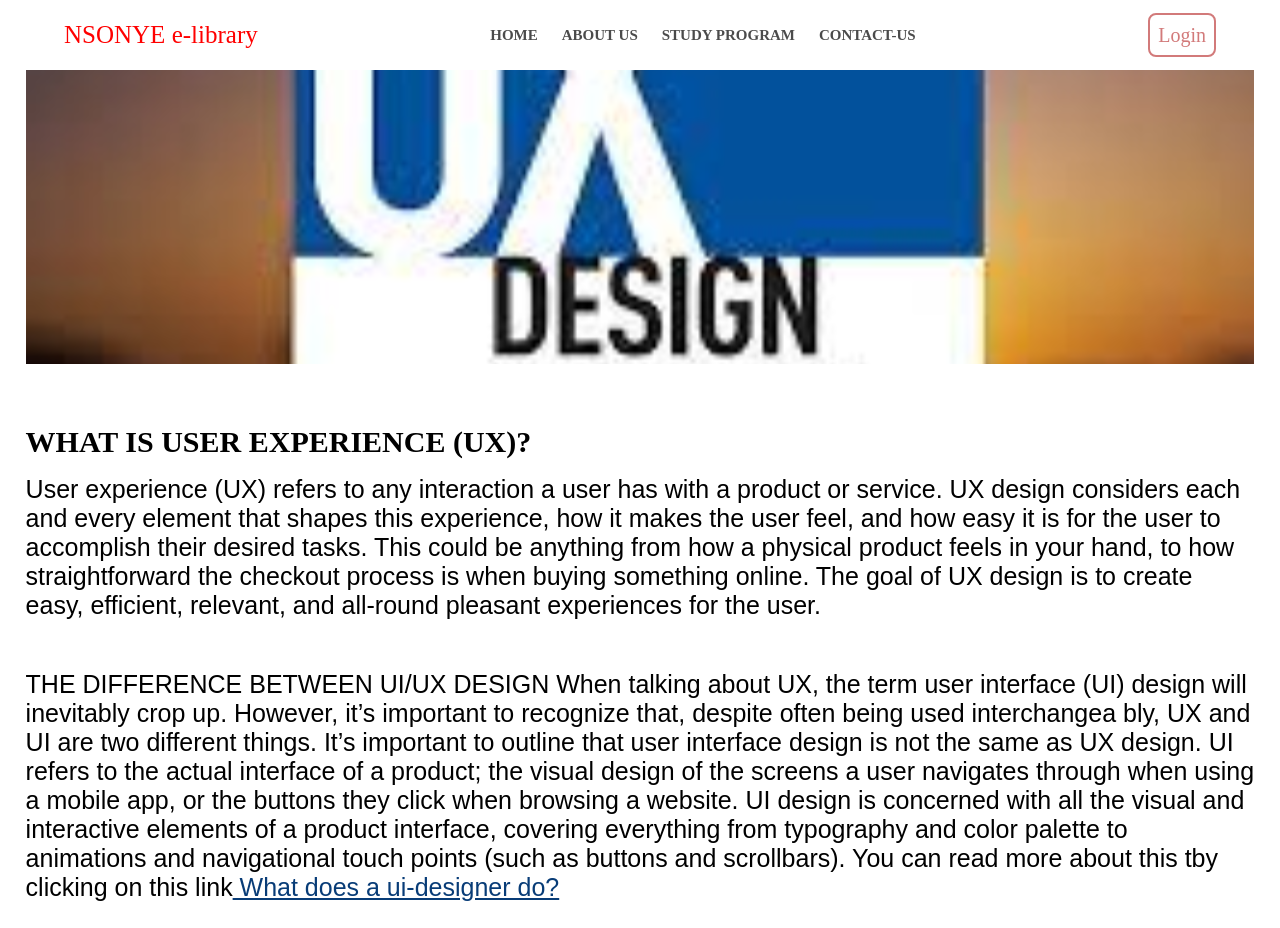
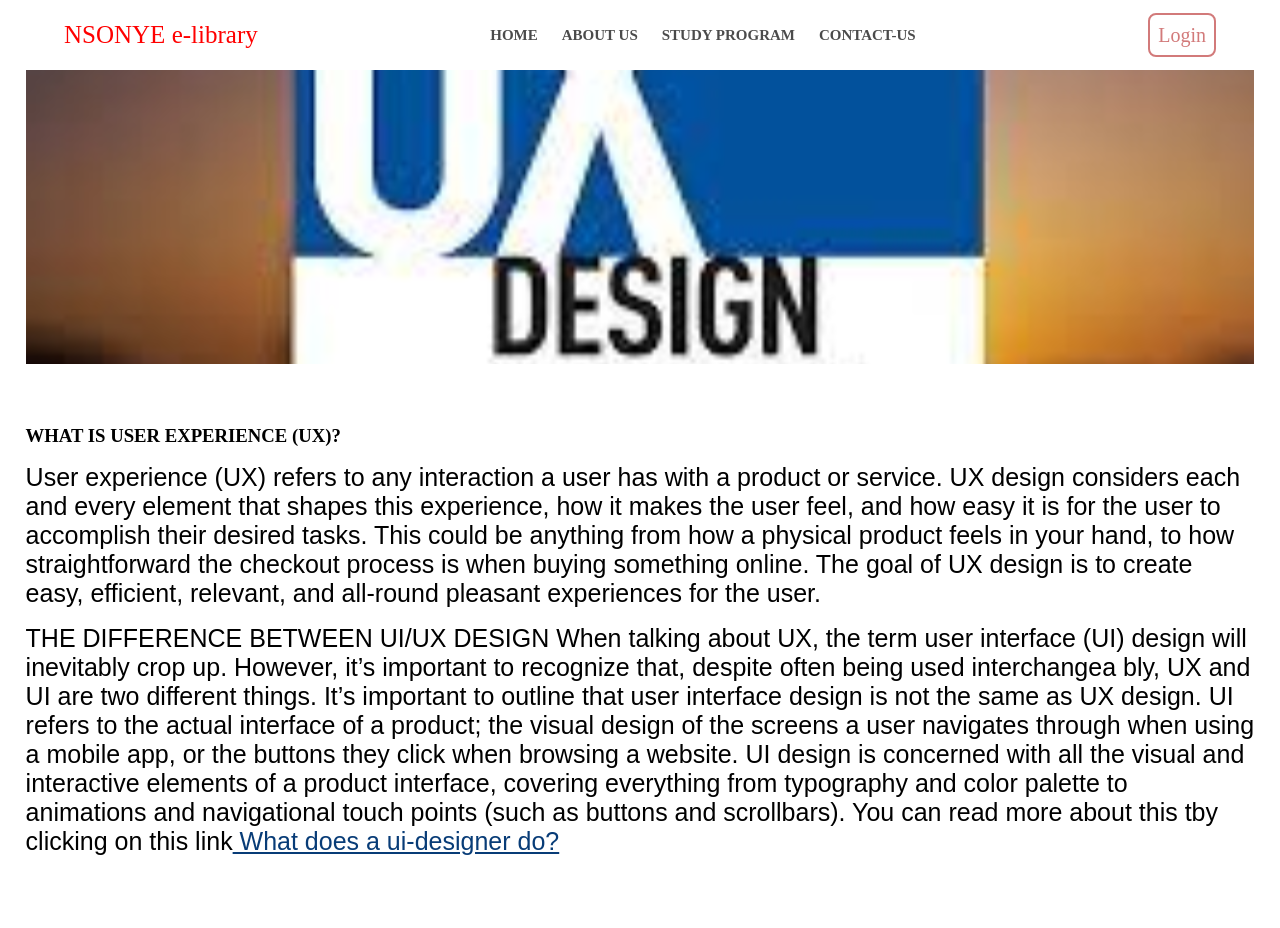
Before and after one commit to kennyegun24/electronic-library, a React (Create React App) app: page /uiux in a window 1280 px wide. After the commit the page ends 882 px from the top, so only its background shows below. Built offline with nearby package versions, Linux system fonts and the light colour scheme; no server answers.

Commit message:
Add new class names to headers

```diff
--- a/src/components/UiuxCours.jsx
+++ b/src/components/UiuxCours.jsx
@@ -5,7 +5,7 @@ const UiuxCours = () => {
         <div className='uiuxCourse'>
             <div className='uiuxImg' />
             <div style={{ marginTop: '5%', display: 'flex', flexDirection: 'column', gap: '1rem' }}>
-                <h3 style={{ fontSize: '30px' }}>
+                <h3 className='uiuxCntsHd'>
                     WHAT IS USER EXPERIENCE (UX)?
                 </h3>
                 <p className='uiuxCnts'>
@@ -14,7 +14,6 @@ const UiuxCours = () => {
                     This could be anything from how a physical product feels in your
                     hand, to how straightforward the checkout process is when buying something online. The goal of UX design is to create easy, efficient, relevant, and all-round pleasant experiences for the user.
                 </p>
-                <br />
                 <p className="uiuxCnts">
                     THE DIFFERENCE BETWEEN UI/UX DESIGN
                     When talking about UX, the term user interface (UI)
```
